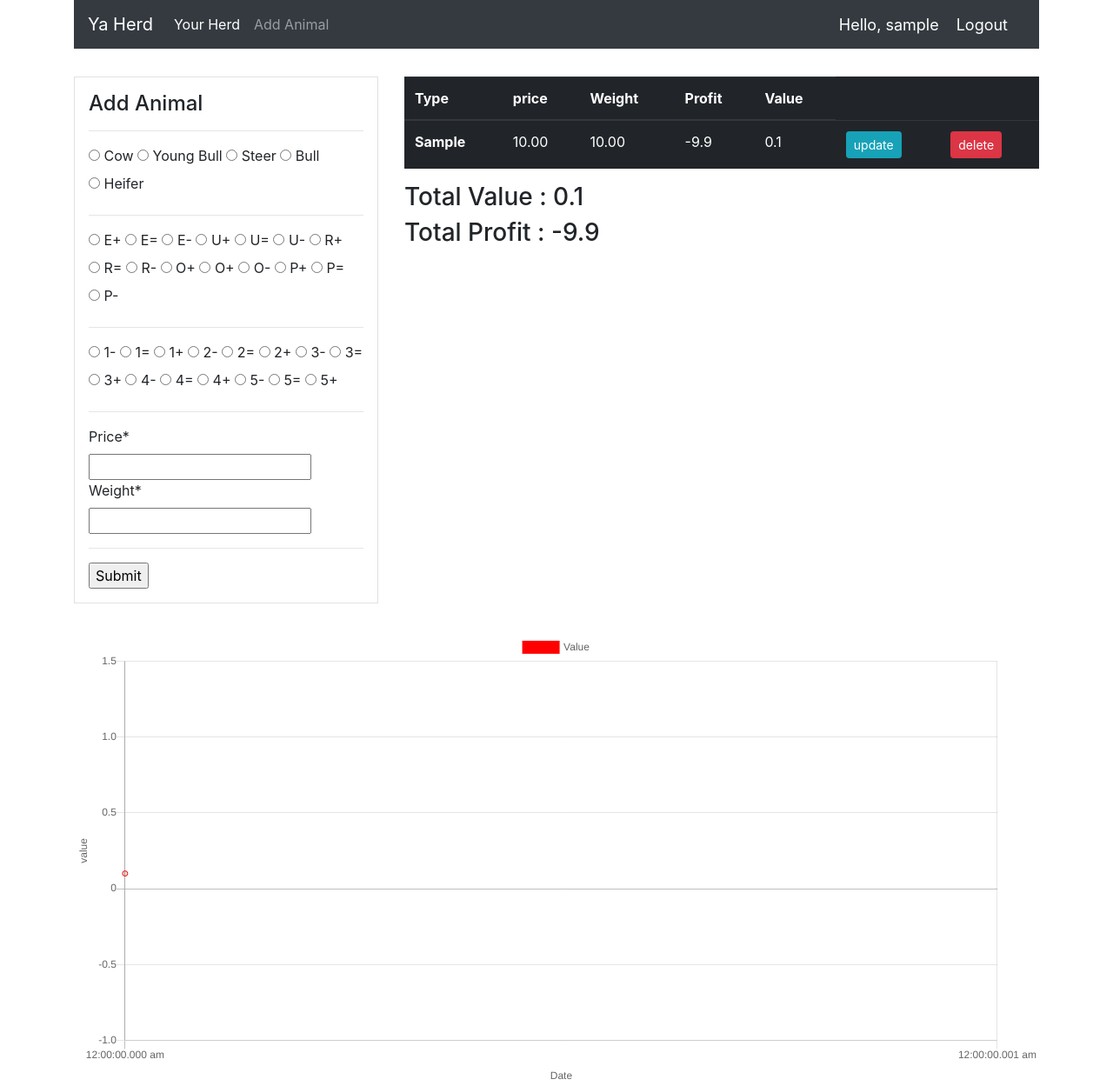
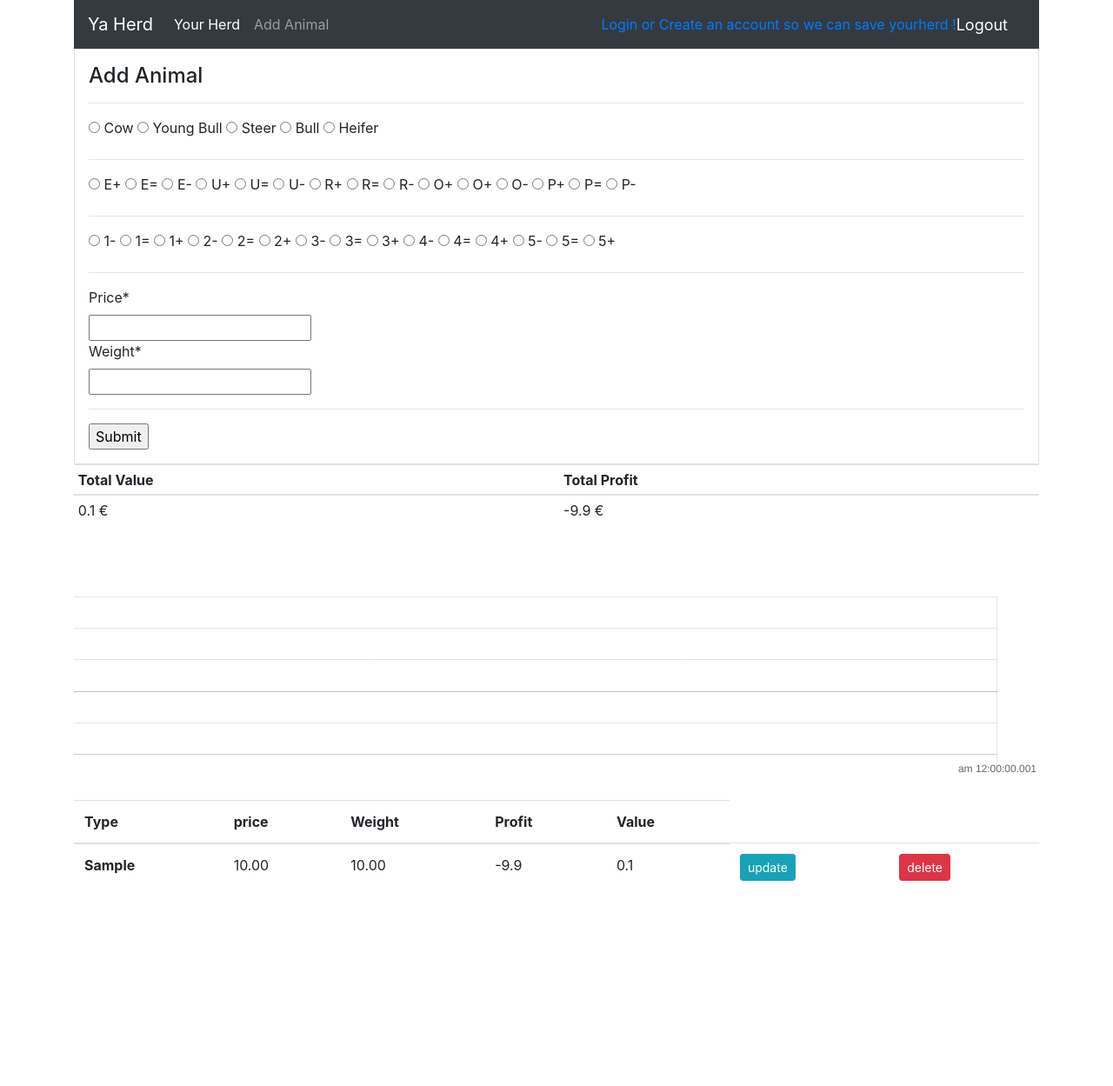
Before and after one commit to williamomeara7/herd_manager, a Django app: page /herd/ in a window 1280 px wide. Shown: the whole page at 87% size. After the commit the page ends 1013 px from the top, so only its background shows below. Run offline with Django 4.2, Linux system fonts and the light colour scheme; a user stored in the database is signed in; tables that the repository leaves empty hold one stand-in row (values such as "Sample post"); some libraries are stand-ins or nearby versions.

Commit message:
better css + not working Dockefile

```diff
--- a/herd_manager/herd/templates/herd/herd_list.html
+++ b/herd_manager/herd/templates/herd/herd_list.html
@@ -2,8 +2,6 @@
 {% load crispy_forms_filters %}
 {% block content %}
 
-<div class="row mt-3 pt-3">
-  <div class="col-md-4">
     <div class="border p-3 shadow">
       <h4>Add Animal</h4>
       <hr />
@@ -32,6 +30,7 @@
                 {{ form.price|as_crispy_field }}
                 {{ form.weight|as_crispy_field }}
 
+
 {#              {{form.as_p}}#}
      <hr>
               <input type="submit"> </input>
@@ -46,11 +45,38 @@
                 {% endfor %}
             </ul>
         {% endif %}
-  </div>
 
-    <div class="col-md-8">
+
+  {% comment %} <h4>Total Value : {{ sum }} <hr> Total Profit : {{ profit }}</h4> {% endcomment %}
+
+  <table class="table table-sm">
+    <thead>
+      <tr>
+        <th scope="col">Total Value</th>
+        <th scope="col">Total Profit</th>
+      </tr>
+    </thead>
+    <tbody>
+      <tr>
+        <td>{{ sum }} €</td>
+        <td>{{ profit }} € </td>
+
+    </tbody>
+  </table>
+
+    <div style="width: 100%; overflow-x: auto; overflow-y: hidden; direction: rtl">
+      <div style="width: 3000px; height: 300px">
+        <canvas id="canvas" height="300" width="0"></canvas>
+      </div>
+    </div>
+
+
+
+    <div style="width: 100%; overflow-x: hidden; overflow-y: auto">
+      <div style="width: 100%; height: 300px">
     <!-- <h1>Your Herd</h1> -->
-    <table class="table table-dark  width='400' height='250'">
+
+    <table  class="table table-responsive-md table-hover">
       <thead>
         <tr>
           <th scope="col">Type</th>
@@ -84,15 +110,14 @@
     </table>
 
 
-    <h3>Total Value : {{ sum }}</h3>
-    <h3>Total Profit : {{ profit }}</h3>
+
   </div>
+
+
 
 </div>
 
-<div style="width:100%;">
-    <canvas id="canvas"></canvas>
-</div>
+
 <script>
 
 
--- a/herd_manager/herd/views.py
+++ b/herd_manager/herd/views.py
@@ -47,6 +47,8 @@ def herd_list_view(request):
                 animal_form.save()
                 messages.add_message(request, messages.WARNING, 'Animal was sucessfully saved')
                 return redirect("/herd")
+            else:
+                messages.add_message(request, messages.WARNING, 'No data for given entry')
     if request.user.is_authenticated:
         queryset = request.user.animal_set.all()
     else:
--- a/herd_manager/herd_manager/templates/base.html
+++ b/herd_manager/herd_manager/templates/base.html
@@ -1,6 +1,9 @@
 <!DOCTYPE html>
 <html lang="en">
   <head>
+
+	{% load guest_user %}
+
     <!-- Required meta tags -->
     <meta charset="utf-8" />
     <meta
@@ -78,6 +81,20 @@
 			outline: 0px !important;
 		}
 
+		.chartWrapper {/* w w w. j a v  a2 s.co  m*/
+			position: relative;
+		 }
+		 .chartWrapper > canvas {
+			position: absolute;
+			left: 0;
+			top: 0;
+			pointer-events:none;
+		 }
+		 .chartAreaWrapper {
+			width: 600px;
+			overflow-x: scroll;
+		 }
+
 	</style>
 
   </head>
--- a/herd_manager/herd_manager/templates/navbar.html
+++ b/herd_manager/herd_manager/templates/navbar.html
@@ -1,3 +1,5 @@
+{% load guest_user %}
+
 <nav class="navbar navbar-expand-lg navbar-dark bg-dark">
   <a class="navbar-brand" href="#">Ya Herd</a>
   <button class="navbar-toggler" type="button" data-toggle="collapse" data-target="#navbarSupportedContent" aria-controls="navbarSupportedContent" aria-expanded="false" aria-label="Toggle navigation">
@@ -15,7 +17,15 @@
       </ul>
   </div>
 
-    <span class="hello-msg">Hello, {{ request.user }} </span>
+    {% if user|is_guest_user %}
+      {# user is a guest instance, link to conversion page #}
+      <a href="{% url 'register' %}">Login or Create an account so we can save yourherd !</a>
+
+    {% else %}
+      {# regular sign up link #}
+      <span class="hello-msg">Hello, {{ request.user }} </span>
+      <span><a class="hello-msg" href="{% url 'logout' %}"> Logout</a></span>
+    {% endif %}
     <span><a class="hello-msg" href="{% url 'logout' %}"> Logout</a></span>
 
 </nav>
```
Also changed, not shown: herd_manager/herd/templates/cow.jpg (added), herd_manager/herd_manager/templates/cow.jpg (added), 4 other files.
